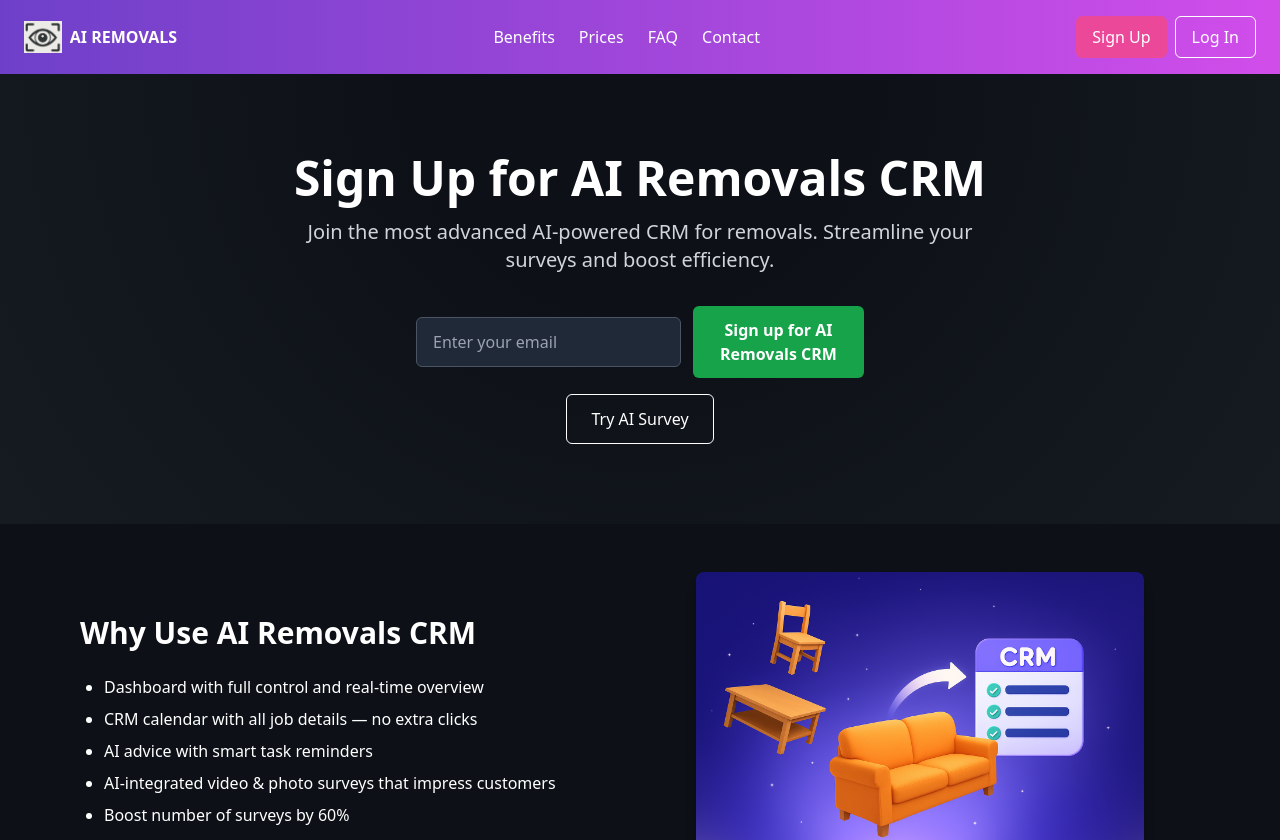
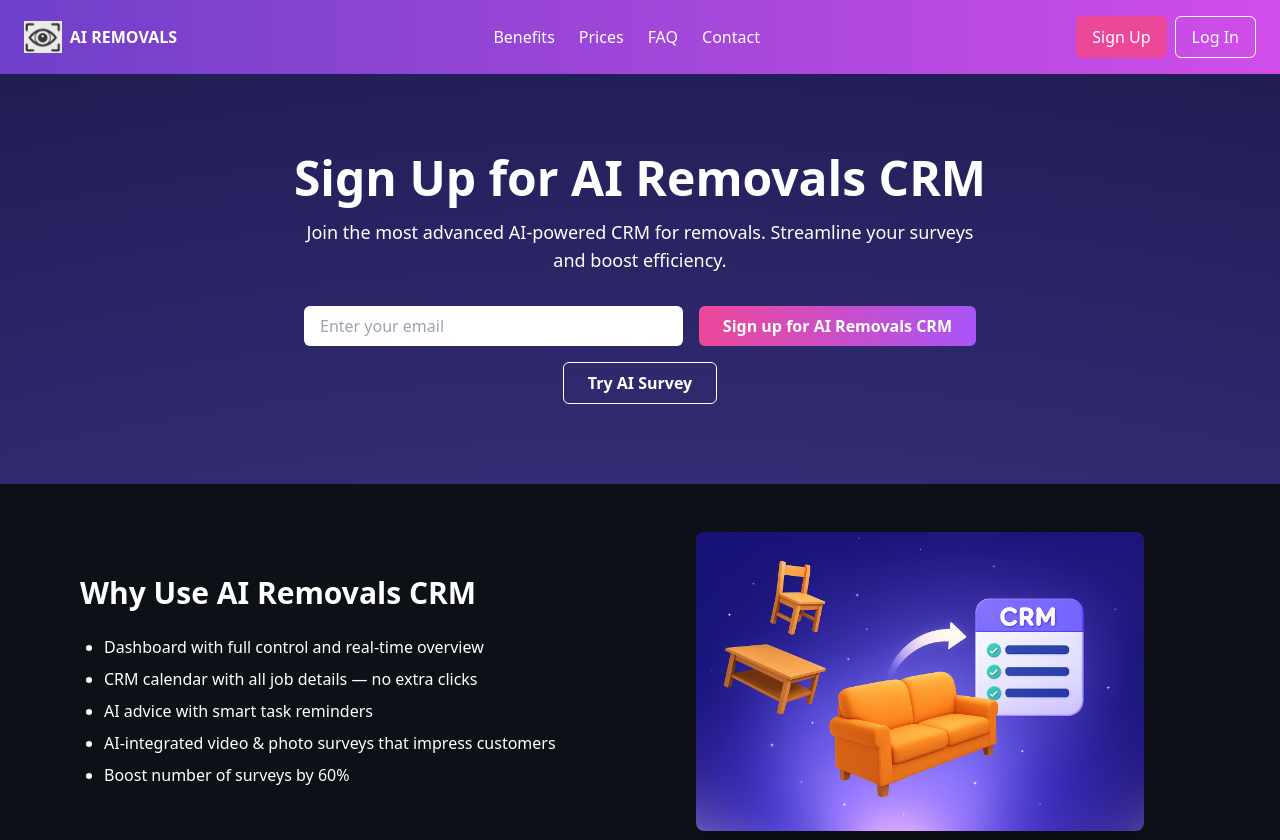
Before and after one commit to Gullmegler/mitt-prosjekt, a React (Create React App) app: page / in a window 1280 px wide. Shown: the top 840 px of the page. Built offline with nearby package versions, Linux system fonts and the light colour scheme.

Commit message:
Update Hero.jsx

```diff
--- a/src/components/Hero.jsx
+++ b/src/components/Hero.jsx
@@ -2,36 +2,31 @@ import React from "react";
 
 export default function Hero() {
   return (
-    <section
-      className="w-full py-20 flex flex-col items-center text-center"
-      style={{
-        background: "radial-gradient(circle at top center, #0d1117 0%, #0d1117 30%, #161b22 100%)",
-      }}
-    >
-      <h1 className="text-3xl md:text-5xl font-bold text-white mb-4">
+    <section className="flex flex-col items-center justify-center text-center py-20">
+      <h1 className="text-4xl md:text-5xl font-bold text-white">
         Sign Up for AI Removals CRM
       </h1>
-      <p className="text-lg md:text-xl text-gray-300 mb-8 max-w-2xl">
+      <p className="mt-4 text-lg text-white max-w-2xl">
         Join the most advanced AI-powered CRM for removals. Streamline your surveys and boost efficiency.
       </p>
 
-      <form className="flex flex-col md:flex-row items-center w-full max-w-md gap-3">
+      <div className="flex flex-col md:flex-row gap-4 mt-8 w-full max-w-2xl">
         <input
           type="email"
           placeholder="Enter your email"
-          className="flex-1 px-4 py-3 rounded-md bg-gray-800 text-white placeholder-gray-400 border border-gray-600 focus:outline-none focus:ring-2 focus:ring-purple-600"
+          className="px-4 py-2 bg-white text-black rounded-md flex-1 focus:outline-none"
         />
         <a
           href="/signup"
-          className="w-full md:w-auto px-6 py-3 rounded-md text-center font-semibold text-white bg-green-600 hover:bg-green-700 transition"
+          className="px-6 py-2 rounded-md bg-gradient-to-r from-pink-500 to-purple-500 text-white font-semibold hover:opacity-90 transition whitespace-nowrap"
         >
           Sign up for AI Removals CRM
         </a>
-      </form>
+      </div>
 
       <a
         href="https://aisurvey.airemovals.co.uk"
-        className="mt-4 px-6 py-3 border border-white text-white rounded-md hover:bg-white hover:text-black transition"
+        className="mt-4 px-6 py-2 rounded-md border border-white text-white font-semibold hover:bg-white hover:text-black transition"
       >
         Try AI Survey
       </a>
```
